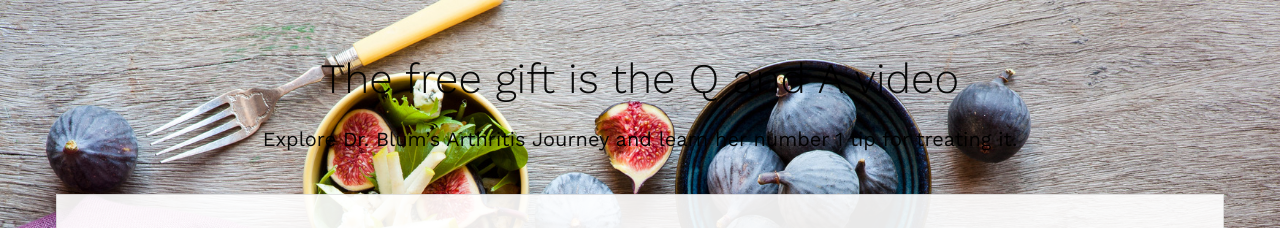
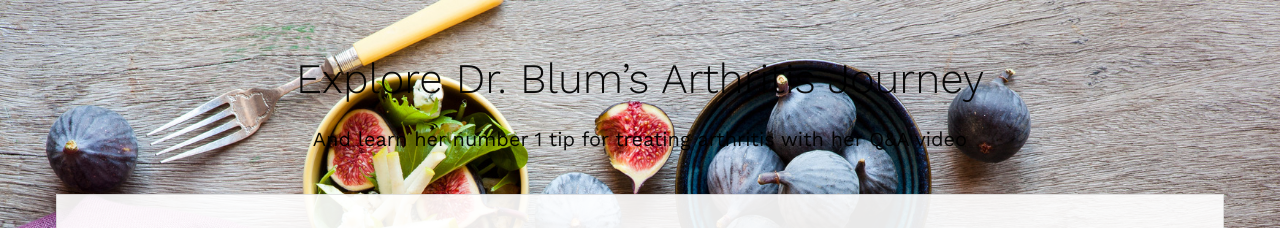
Before and after one commit to AnattaOldRepo/healingarthritisthebook.com, a website: page index.html in a window 1280 px wide. Shown: the top 228 px of the page. Drawn offline with nearby package versions, Linux system fonts and the light colour scheme; a script that the page names is missing.

Commit message:
update title

```diff
--- a/index.html
+++ b/index.html
@@ -51,9 +51,9 @@
     </header>
     <div class="efgt-optin bg-home text-center">
       <div class="container">
-        <h1 class="title">The free gift is the Q and A video</h1>
+        <h1 class="title">Explore Dr. Blum’s Arthritis Journey</h1>
         <h2 class="title--sub">
-          Explore Dr. Blum’s Arthritis Journey and learn her number 1 tip for treating it.
+          And learn her number 1 tip for treating arthritis with her Q&A video
         </h2>
         <section class="container">
           <div class="efgt-optin__box">
```
